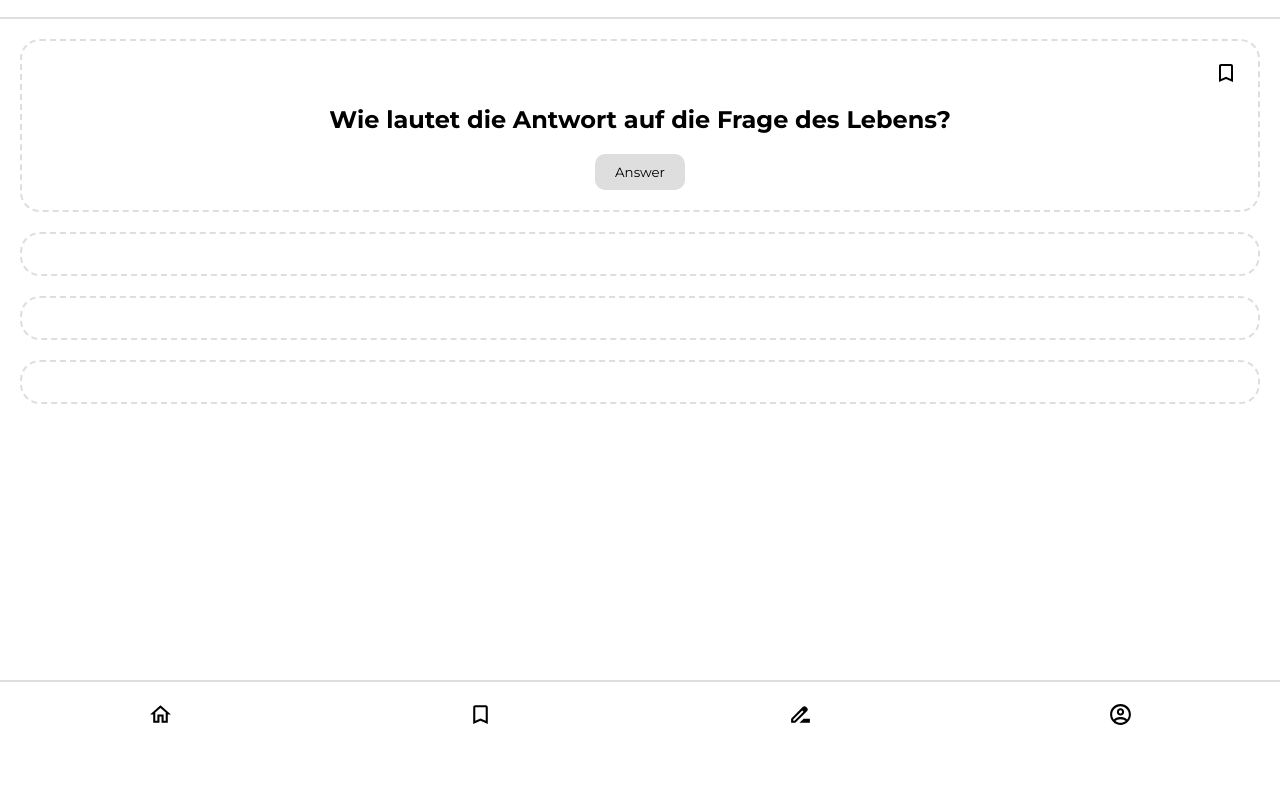
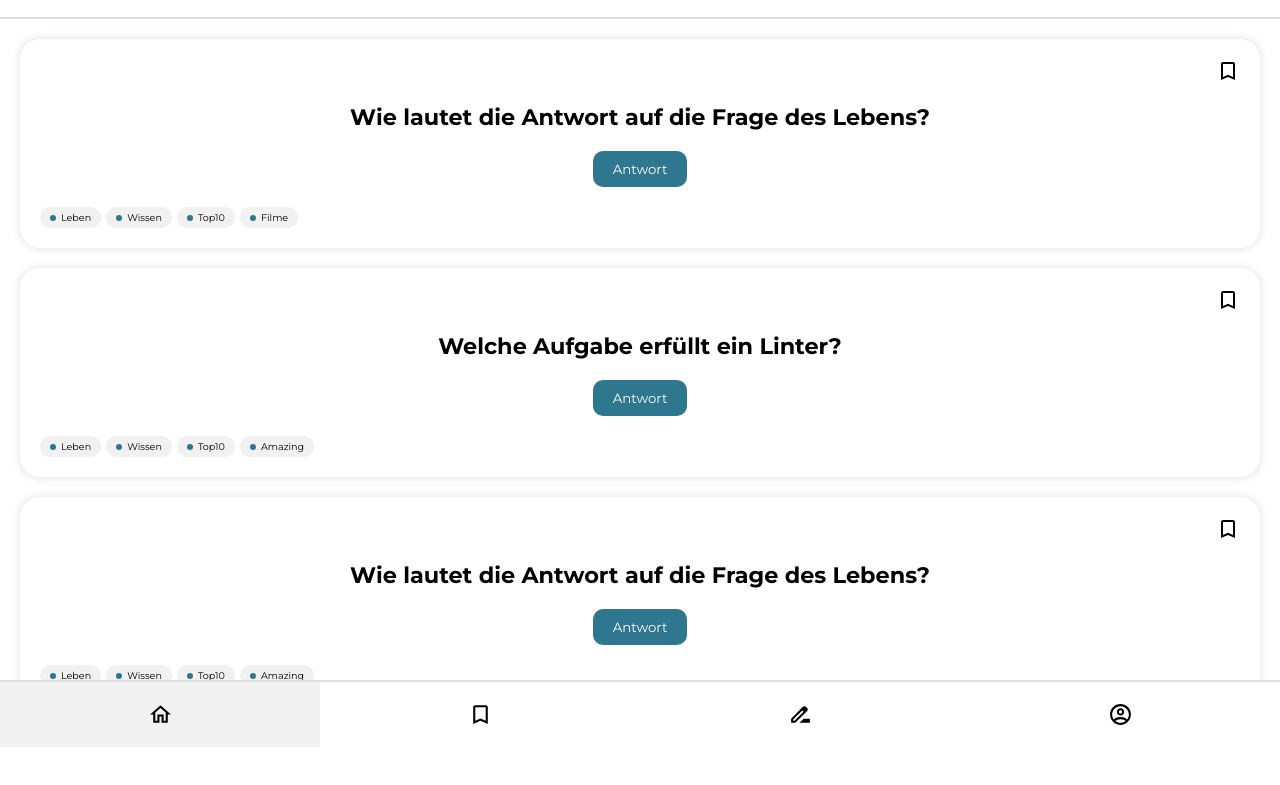
Before and after one commit to fabian-hanso/quiz-app, a website built with Vite: page index.html in a window 1280 px wide. Shown: the part 53-838 px from the top of the page. Before the commit the page ends 800 px from the top, so only its background shows below. Built offline with nearby package versions, Linux system fonts and the light colour scheme.

Commit message:
Some crazy stuff is going on here!

```diff
--- a/index.html
+++ b/index.html
@@ -13,23 +13,53 @@
 </head>
 <body>
     <header>
-        <img src="images/logo.svg" alt="Logo">
+        <img src="images/logo.svg" alt="Quizzly" class="header__img">
     </header>
-    <main>
-        <section class="outer-section">
-            <img src="images/icon-marked.svg" alt="">
-            <h2>Wie lautet die Antwort auf die Frage des Lebens?</h2>
-            <button onclick="toggleAnswer()">Answer</button>
+    <main class="main">
+        <section class="card">
+            <img src="images/icon-marked.svg" alt="" class="card__img">
+            <h2 class="card-headline">Wie lautet die Antwort auf die Frage des Lebens?</h2>
+            <button class="card__btn" onclick="toggleAnswer()">Antwort</button>
+            <ul class="badges">
+                <li class="badges__items"><span class="badges__items__dot primary-color"></span>Leben</li>
+                <li class="badges__items"><span class="badges__items__dot secondary-color"></span>Wissen</li>
+                <li class="badges__items"><span class="badges__items__dot third-color"></span>Top10</li>
+                <li class="badges__items"><span class="badges__items__dot fourth-color"></span>Filme</li>
+            </ul>
         </section>
-        <section class="outer-section"></section>
-        <section class="outer-section"></section>
-        <section class="outer-section"></section>
+        <section class="card">
+            <img src="images/icon-marked.svg" alt="" class="card__img">
+            <h2 class="card-headline">Welche Aufgabe erfüllt ein Linter?</h2>
+            <button class="card__btn" onclick="toggleAnswer(2)">Antwort</button>
+            <ul class="badges">
+                <li class="badges__items"><span class="badges__items__dot"></span>Leben</li>
+                <li class="badges__items"><span class="badges__items__dot"></span>Wissen</li>
+                <li class="badges__items"><span class="badges__items__dot"></span>Top10</li>
+                <li class="badges__items"><span class="badges__items__dot"></span>Amazing</li>
+            </ul>
+        </section>
+        <section class="card">
+            <img src="images/icon-marked.svg" alt="" class="card__img">
+            <h2 class="card-headline">Wie lautet die Antwort auf die Frage des Lebens?</h2>
+            <button class="card__btn" onclick="toggleAnswer(3)">Antwort</button>
+            <ul class="badges">
+                <li class="badges__items"><span class="badges__items__dot"></span>Leben</li>
+                <li class="badges__items"><span class="badges__items__dot"></span>Wissen</li>
+                <li class="badges__items"><span class="badges__items__dot"></span>Top10</li>
+                <li class="badges__items"><span class="badges__items__dot"></span>Amazing</li>
+            </ul>
+        </section>
     </main>
-    <footer>
-        <a href="index.html"><img src="images/icon-home.svg" alt=""></a>
-        <a href=""><img src="images/icon-marked.svg" alt=""></a>
-        <a href=""><img src="images/icon-edit.svg" alt=""></a>
-        <a href=""><img src="images/icon-profile.svg" alt=""></a>
+    <footer class="footer">
+        <a href="index.html" class="footer__link active"><img src="images/icon-home.svg" alt=""></a>
+        <a href="" class="footer__link"><img src="images/icon-marked.svg" alt=""></a>
+        <a href="" class="footer__link"><img src="images/icon-edit.svg" alt=""></a>
+        <a href="" class="footer__link"><img src="images/icon-profile.svg" alt=""></a>
     </footer>
+    <script>
+        function toggleAnswer() {
+            console.log('YEAH!');
+        }
+    </script>
 </body>
 </html>
--- a/style.css
+++ b/style.css
@@ -1,106 +1,5 @@
-* {
-    margin: 0;
-    padding: 0;
-    box-sizing: border-box;
-    font-family: Montserrat, sans-serif;
-}
-
-/* Header */
-
-header {
-    width: 100%;
-    height: auto;
-    padding: 20px 0px;
-    background-color: #fff;
-    border-bottom: 2px solid #dedede;
-    display: flex;
-    justify-content: center;
-    align-items: center;
-    z-index: 200;
-    position: fixed;
-    top: 0;
-}
-
-header > img {
-    width: 200px;
-    height: auto;
-}
-
-/* Main */
-
-main {
-    width: 100%;
-    padding-left: 20px;
-    padding-right: 20px;
-    padding-top: 20px;
-    margin-top: 72px;
-    margin-bottom: 72px;
-    height: auto;
-}
-
-.outer-section {
-    width: 100%;
-    height: auto;
-    background-color: #fff;
-    border-radius: 20px;
-    /* box-shadow: 0px 0px 5px #3d3d3d; */
-    border: 2px solid #dedede;
-    border-style: dashed;
-    margin-bottom: 20px;
-    padding: 20px;
-    display: flex;
-    flex-direction: column;
-    align-items: center;
-    justify-content: space-around;
-}
-
-.outer-section > img {
-    align-self: flex-end;
-    margin-bottom: 20px;
-}
-
-.outer-section > button {
-    margin-top: 20px;
-    background-color: #dedede;
-    border: none;
-    border-radius: 10px;
-    padding: 10px 20px;
-}
-
-/* Footer */
-
-footer {
-    position: fixed;
-    bottom: 0px;
-    width: 100%;
-    height: auto;
-    background-color: #fff;
-    border-top: 2px solid #dedede;
-    display: flex;
-    z-index: 100;
-}
-
-footer > a {
-    flex: 25%;
-    display: flex;
-    justify-content: center;
-    align-items: center;
-    padding: 20px 0px;
-    background-color: none;
-}
-
-footer > a:hover {
-    background-color: #dedede;
-}
-
-footer > a:active {
-    background-color: #f1f1f1;
-}
-
-.active {
-    background-color: #f1f1f1;
-}
-
-footer > a > img {
-    height: 25px;
-}
+@import './styles/_base.css';
+@import './styles/components/header.css';
+@import './styles/components/main.css';
+@import './styles/components/card.css';
+@import './styles/components/footer';
--- /dev/null
+++ b/styles/_base.css
@@ -0,0 +1,14 @@
+* {
+    margin: 0;
+    padding: 0;
+    box-sizing: border-box;
+    font-family: Montserrat, sans-serif;
+}
+
+.primary-color {
+    background-color: #123456;
+}
+
+.secondary-color {
+    background-color: #dedede;
+}
--- /dev/null
+++ b/styles/components/card.css
@@ -0,0 +1,61 @@
+.card {
+    width: 100%;
+    height: auto;
+    background-color: #fff;
+    border-radius: 20px;
+    /* border: 2px solid #dedede; */
+    /* border-style: dashed; */
+    box-shadow: 0px 0px 10px #dedede;
+    margin-bottom: 20px;
+    padding: 20px;
+    display: flex;
+    flex-direction: column;
+    align-items: center;
+    justify-content: space-around;
+}
+
+.card__img {
+    align-self: flex-end;
+    margin-bottom: 20px;
+}
+
+.card-headline {
+    font-size: 1.4rem;
+}
+
+.card__btn {
+    margin-top: 20px;
+    background-color: #2e778e;
+    color: #fff;
+    border: none;
+    border-radius: 10px;
+    padding: 10px 20px;
+}
+
+.badges {
+    list-style-type: none;
+    align-self: flex-start;
+    margin-top: 20px;
+    display: flex;
+}
+
+.badges__items {
+    display: flex;
+    align-items: center;
+    padding: 5px 10px;
+    /* background-color: #83d6ff; */
+    background-color: #f1f1f1;
+    border-radius: 10px;
+    font-size: .6rem;
+    margin-right: 5px;
+}
+
+.badges__items__dot {
+    display: block;
+    background-color: #2e778e;
+    border-radius: 10px;
+    width: 6px;
+    height: 6px;
+    z-index: 300;
+    margin-right: 5px;
+}
--- /dev/null
+++ b/styles/components/footer.css
@@ -0,0 +1,35 @@
+.footer {
+    position: fixed;
+    bottom: 0px;
+    width: 100%;
+    height: auto;
+    background-color: #fff;
+    border-top: 2px solid #dedede;
+    display: flex;
+    z-index: 300;
+}
+
+.footer__link {
+    flex: 25%;
+    display: flex;
+    justify-content: center;
+    align-items: center;
+    padding: 20px 0px;
+    background-color: none;
+}
+
+footer > a:hover {
+    background-color: #dedede;
+}
+
+footer > a:active {
+    background-color: #f1f1f1;
+}
+
+.active {
+    background-color: #f1f1f1;
+}
+
+footer > a > img {
+    height: 25px;
+}
--- /dev/null
+++ b/styles/components/header.css
@@ -0,0 +1,18 @@
+header {
+    width: 100%;
+    height: auto;
+    padding: 20px 0px;
+    background-color: #fff;
+    border-bottom: 2px solid #dedede;
+    display: flex;
+    justify-content: center;
+    align-items: center;
+    z-index: 400;
+    position: fixed;
+    top: 0;
+}
+
+.header__img {
+    width: 200px;
+    height: auto;
+}
--- /dev/null
+++ b/styles/components/main.css
@@ -0,0 +1,7 @@
+.main {
+    width: 100%;
+    padding: 20px 20px 20px 20px;
+    margin-top: 72px;
+    margin-bottom: 60px;
+    height: auto;
+}
```
